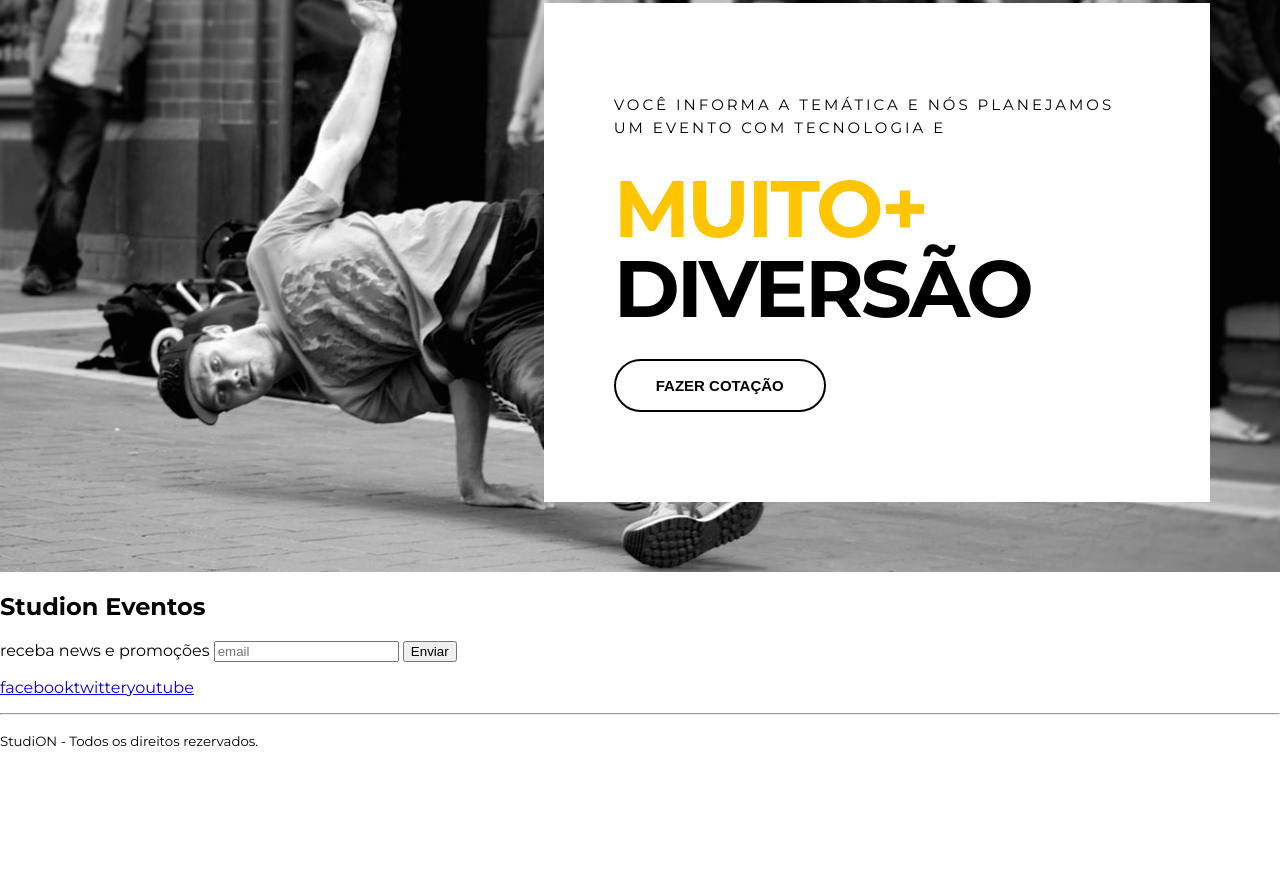
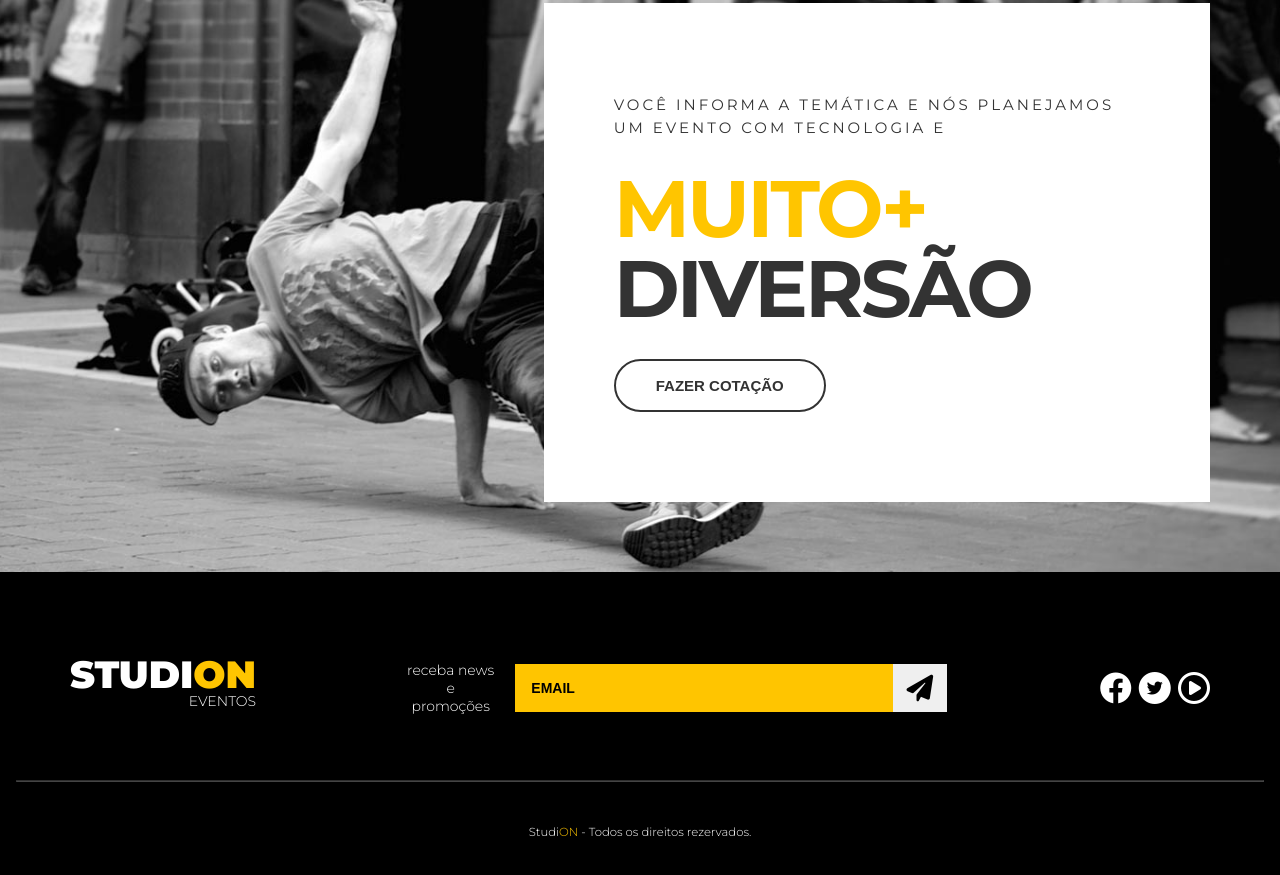
Before and after one commit to pedroskf/studion, a website: page src/index.html in a window 1280 px wide. Shown: the part 1617-2492 px from the top of the page. Before the commit the page ends 2383 px from the top, so only its background shows below. Drawn offline with Linux system fonts and the light colour scheme.

Commit message:
added footer style

```diff
--- a/src/index.html
+++ b/src/index.html
@@ -61,7 +61,7 @@
         </header>
 
         <main>
-            <section id="counter">
+            <section id="counter" class="counter">
                 <ul class="container counter__container">
                     <li><h3>+ de 500 <small>Eventos Realizados</small></h3>
                             </li>
@@ -72,7 +72,8 @@
                 </ul>
 
             </section>
-            <section class="container institutional">
+            <section class="institutional">
+                <div class="container institutional__container">
                     <img class="institutional__image" src="./images/institutional.jpg" alt="Studion Institutional"/>
                     <div class="institutional__copy">
                         <h6>Fazemos seu evento acontecer</h6>
@@ -83,6 +84,7 @@
                             ipsa ad sed pariatur facilis! Rem architecto fuga similique autem perferendis.
                         </p>
                         <button class="btn btn--institutional">Saiba Mais</button>
+                    </div>
                 </div>
             </section>
 
@@ -97,23 +99,37 @@
             </section>
         </main>
 
-        <footer>
-            <h2>Studi<span>on</span><span> Eventos</span></h2>
-            <form action="">
-                <label for="">
+        <footer class="footer">
+            <div class="container footer__container">
+                <h2 class="logo-studion">Studi<span class="copy--primary">on</span><span class="logo-studion__subtitle"> Eventos</span></h2>
+                <form class="footer__form">
+                    <label for="email">
                         receba news e promoções
                     </label>
-                <input type="email" placeholder="email" />
-                <button type="submit">Enviar</button>
+                    <div class="footer__email">
+                        <input id="email" type="email" placeholder="email" />
+                        <button type="submit"><i class="fas fa-paper-plane fa-2x"></i></button>
+                    </div>
                 </form>
-            <ul>
-                <li><a href="https://facebook.com/" target="_blank">facebook</a></li>
-                <li><a href="https://twitter.com/" target="_blank">twitter</a></li>
-                <li><a href="https://youtube.com/" target="_blank">youtube</a></li>
+                <ul class="footer__social">
+                    <li><a href="https://facebook.com/" target="_blank">
+                        <i class="fa-brands fa-facebook fa-2x"></i>
+                    </a></li>
+                    <li><a href="https://twitter.com/" target="_blank">
+                        <span class="fa-stack">
+                            <i class="fas fa-circle fa-stack-2x fa-inverse"></i>
+                            <i class="fab fa-twitter fa-stack-1x"></i>
+                        </span>
+                    </a></li>
+                    <li><a href="https://youtube.com/" target="_blank">
+                        <i class="fa-regular fa-circle-play fa-2x"></i>
+                    </a></li>
                 </ul>
+            </div>
+
             <hr />
             <p>
-                <small>Studi<span>ON</span> - Todos os direitos rezervados.</small>
+                <small>Studi<span class="copy--primary">ON</span> - Todos os direitos rezervados.</small>
             </p>
         </footer>
     </body>
--- a/src/style.css
+++ b/src/style.css
@@ -1,4 +1,6 @@
 @import url('https://fonts.googleapis.com/css2?family=Montserrat:wght@300;400;500;700;900&family=Roboto&display=swap');
+@import url(https://cdnjs.cloudflare.com/ajax/libs/font-awesome/6.2.0/css/solid.min.css);
+@import url(https://cdnjs.cloudflare.com/ajax/libs/font-awesome/6.2.0/css/all.min.css);
 
 * {
   box-sizing: border-box;
@@ -7,9 +9,9 @@
 :root {
   font-family: 'Montserrat', sans-serif;
   font-size: 16px;
+  --color-copy: #333;
   --default-padding: 1rem;
   --color-primary: #ffc500;
-  --color-copy: #333
   color: var(--color-copy);
 }
 
@@ -160,7 +162,7 @@ ul {
 
 /* quando for usar id use "#" para class use "." */
 
-#counter {
+.counter {
   background-color: var(--color-primary);
   color: #fff;
   text-transform: uppercase;
@@ -183,6 +185,10 @@ ul {
 }
 
 .institutional {
+  background-color: #fff;
+}
+
+.institutional__container {
   display: grid;
   grid-template-columns: auto auto;
   gap: 3.125rem;
@@ -272,3 +278,103 @@ display: block;
   border-color: var(--color-copy);
   background: unset;
 }
+
+.footer {
+  background-color: #000;
+  color: #fff;
+  padding: 0 1rem;
+}
+
+.footer__container {
+  display: grid;
+  grid-template-columns: repeat(3, auto);
+  align-items: center;
+  padding: 5.25rem 0 3.75rem 0;
+}
+
+.footer .logo-studion {
+  justify-self: start;
+  margin: 0;
+}
+
+.footer__form {
+  display: grid;
+  place-items: center;
+  grid-template-columns: 5.625rem auto;
+  gap: 1.23rem;
+}
+
+.footer__form label {
+  font-size: .875rem;
+  font-weight: 300;
+  text-align: center;
+}
+
+.footer__email {
+  display: grid;
+  grid-template-columns: auto 3.375rem;
+  width: 100%;
+}
+
+.footer__form input {
+  background-color: var(--color-primary);
+  border: unset;
+  padding: 1rem;
+  font-size: .875rem;
+  font-weight: 700;
+  text-transform: uppercase;
+  color: #000;
+}
+
+.footer__form input::placeholder {
+  color: #000;
+}
+
+.footer__form input:focus {
+  outline: unset;
+}
+
+.footer__form button {
+  cursor: pointer;
+  border: unset;
+  height: 100%;
+  transition: 0.3s all ease;
+}
+
+.footer__form button:hover {
+  color: #fff;
+  background-color: var(--color-copy);
+}
+
+.footer__social {
+  justify-self: end;
+}
+
+.footer__social a,
+.footer__social a:visited,
+.footer__social a:active {
+  color: #fff;
+  margin-left: .2rem;
+}
+
+.footer__social a .fa-twitter,
+.footer__social a:visited .fa-twitter,
+.footer__social a:active .fa-twitter {
+  color: #000;
+}
+
+.logo-studion__subtitle {
+  display: block;
+}
+
+.footer hr {
+  border-color: #fff4;
+  margin: 0;
+}
+
+.footer p {
+  text-align: center;
+  font-size: .875rem;
+  font-weight: 300;
+  margin: 2.5rem 0;
+}
```
Also changed, not shown: 1 other file. Lines whose indentation alone changed are shown as unchanged.
